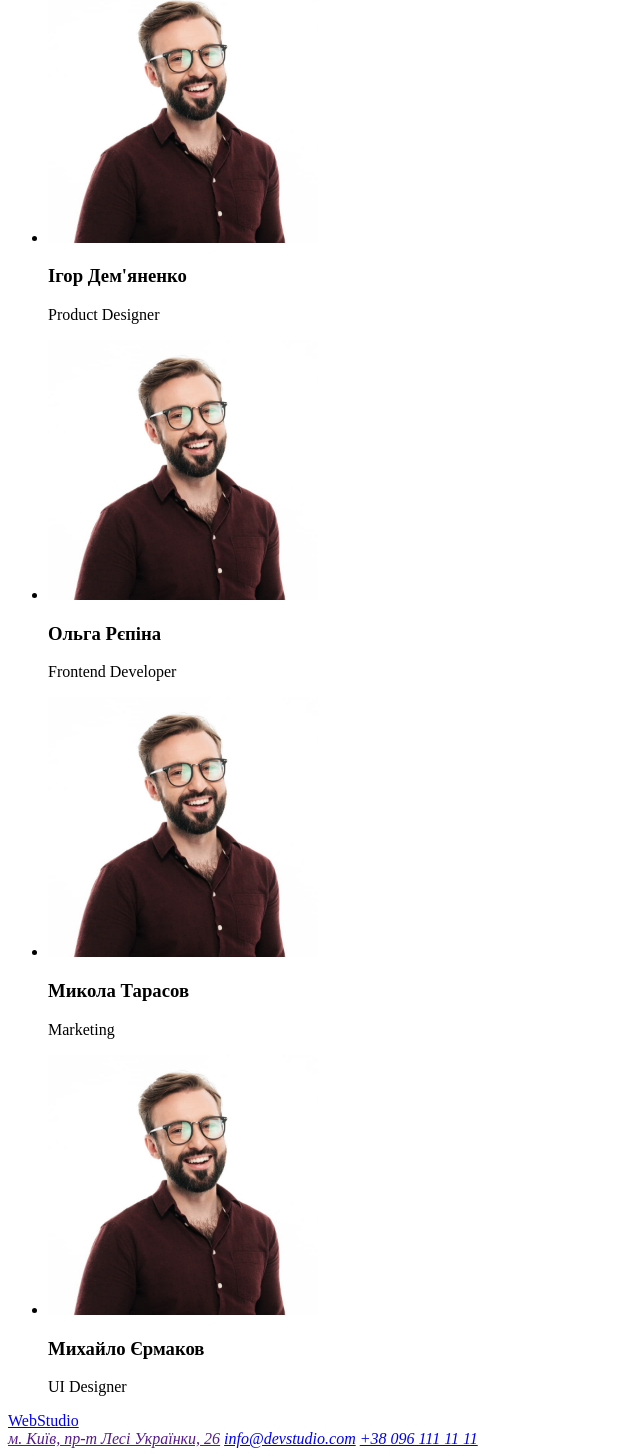
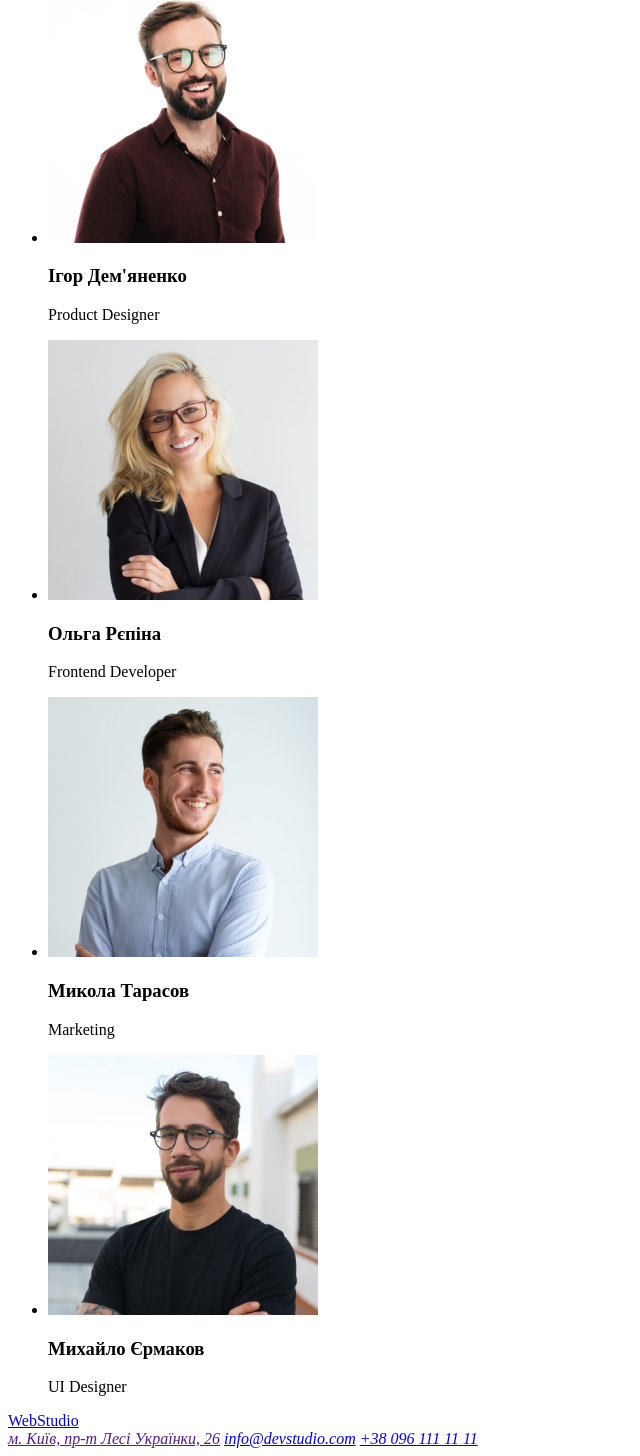
Before and after one commit to MihaVorovskoj/goit-markup-hw-01, a plain HTML site: page index.html in a window 1280 px wide. Shown: the part 1577-3033 px from the top of the page, without its empty margins (0-640 px from the left). Drawn offline with Linux system fonts and the light colour scheme.

Commit message:
Update index.html

```diff
--- a/index.html
+++ b/index.html
@@ -62,17 +62,17 @@
                     <p>Product Designer</p>
                 </li>
                 <li>
-                    <img src="./images/teammate_1.jpg" alt="teammate_2" width="270" height="260">
+                    <img src="./images/teammate_2.jpg" alt="teammate_2" width="270" height="260">
                     <h3>Ольга Рєпіна</h3>
                     <p>Frontend Developer</p>
                 </li>
                 <li>
-                    <img src="./images/teammate_1.jpg" alt="teammate_3" width="270" height="260">
+                    <img src="./images/teammate_3.jpg" alt="teammate_3" width="270" height="260">
                     <h3>Микола Тарасов</h3>
                     <p>Marketing</p>
                 </li>
                 <li>
-                    <img src="./images/teammate_1.jpg" alt="teammate_4" width="270" height="260">
+                    <img src="./images/teammate_4.jpg" alt="teammate_4" width="270" height="260">
                     <h3>Михайло Єрмаков</h3>
                     <p>UI Designer</p>
                 </li>
```
